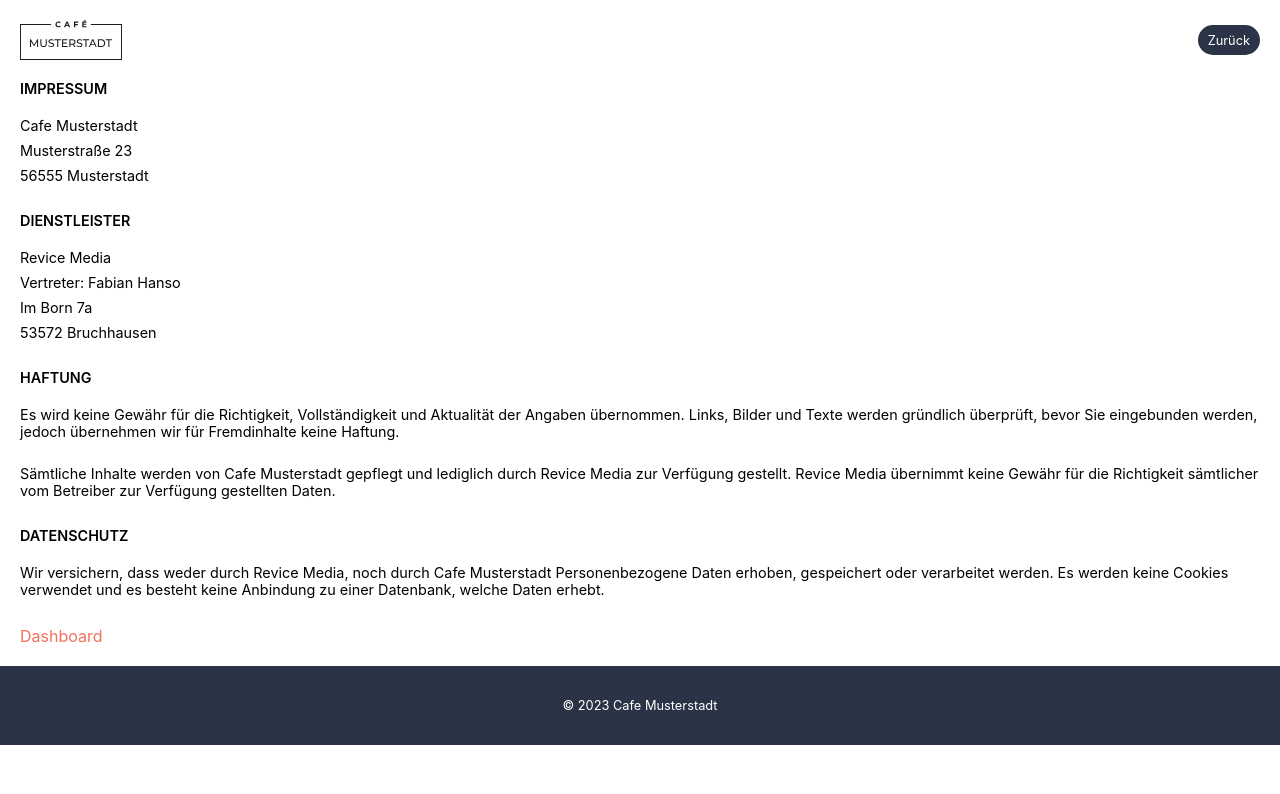
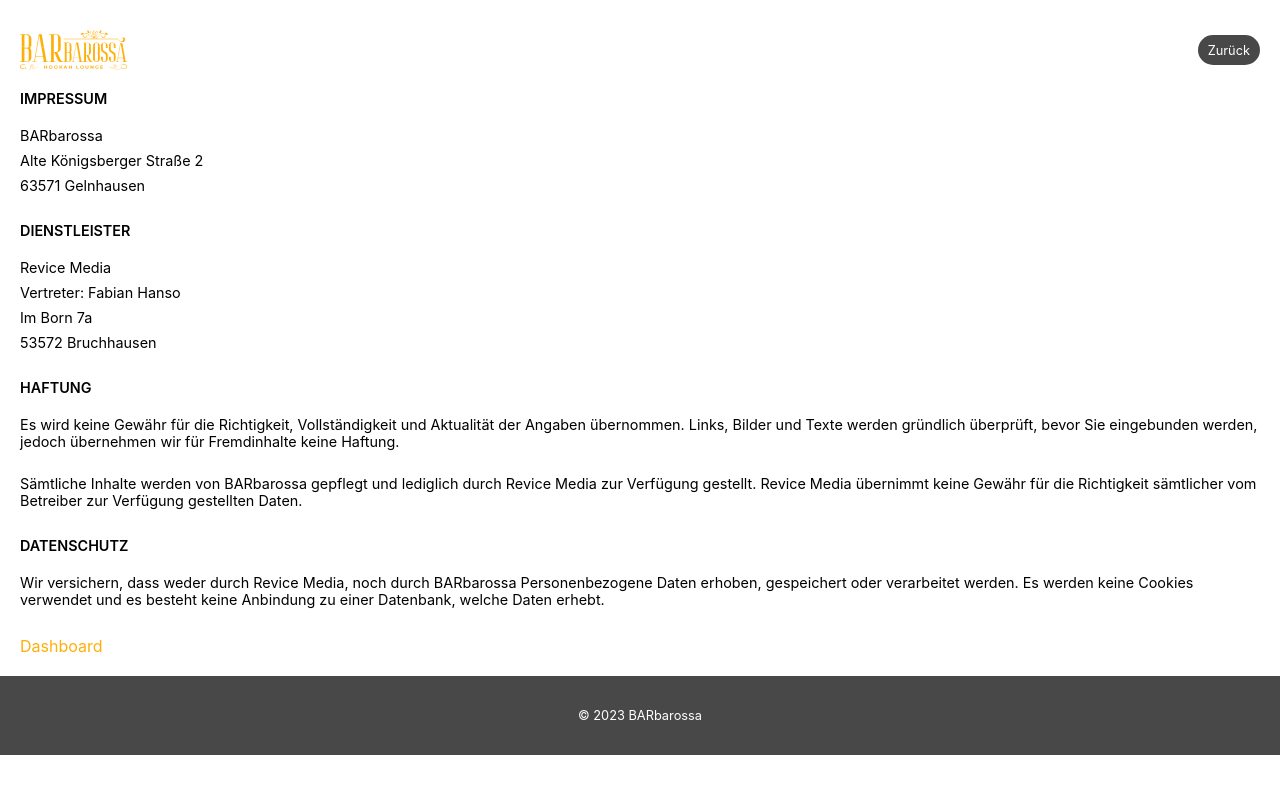
Before and after one commit to revicemedia/digitaleSpeisekarte, a React (Create React App) app: page /impressum in a window 1280 px wide. Shown: the top 794 px of the page. Built offline with nearby package versions, Linux system fonts and the light colour scheme.

Commit message:
setup barbarossa

```diff
--- a/src/Configs/config.scss
+++ b/src/Configs/config.scss
@@ -5,10 +5,10 @@
 $field-color: #dedede;
 
 // Farbe für alle Ebenen, die aktiv dargestellt werden sollen (z.B. aktive Kategorie-Tabs)
-$main-color: #2b3446;
+$main-color: #484848;
 
 // Farbe für Hervorhebungen wie Allergene
-$highlight-color: #f1725e;
+$highlight-color: #ffaf0a;
 
 // Der Border-Radius
 $border-radius: 1rem;
--- a/src/Configs/config.ts
+++ b/src/Configs/config.ts
@@ -1,10 +1,10 @@
 import { IConfig } from "../interfaces/ConfigInterface";
 
 export const config: IConfig = {
-  locationName: "Cafe Musterstadt",
-  locationStreet: "Musterstraße 23",
-  locationCity: "Musterstadt",
-  locationPLZ: 56555,
+  locationName: "BARbarossa",
+  locationStreet: "Alte Königsberger Straße 2",
+  locationCity: "Gelnhausen",
+  locationPLZ: 63571,
   categoriesHeadline: "Kategorien",
   searchHeadline: "Suchen",
   searchPlaceholder: "Ich suche nach ...",
--- a/src/Pages/allergene.scss
+++ b/src/Pages/allergene.scss
@@ -1,7 +1,7 @@
 @import "../Configs/config.scss";
 
 .AllergenePage {
-  padding: 20px 0 0 0;
+  padding: 30px 0 0 0;
 
   &__Wrapper {
     padding: 0px 20px 20px 20px;
--- a/src/Pages/impressum.scss
+++ b/src/Pages/impressum.scss
@@ -1,7 +1,7 @@
 @import "../Configs/config.scss";
 
 .ImpressumPage {
-  padding: 20px 0 0 0;
+  padding: 30px 0 0 0;
 
   &__Wrapper {
     padding: 0px 20px 20px 20px;
--- a/src/Pages/rootpage.scss
+++ b/src/Pages/rootpage.scss
@@ -1,13 +1,13 @@
 @import "../Configs/config.scss";
 
 .RootPage {
-  padding: 20px 0px 0px 0px;
+  padding: 30px 0px 0px 0px;
   background-color: $background-color;
 }
 
 @media (prefers-color-scheme: dark) {
   .RootPage {
-    padding: 20px 0px 0px 0px;
+    padding: 30px 0px 0px 0px;
     background-color: $background-color;
   }
 }
```
Also changed, not shown: src/Components/Header copy/Header.tsx (deleted, +0 -40 lines), src/Configs/logo.svg.
